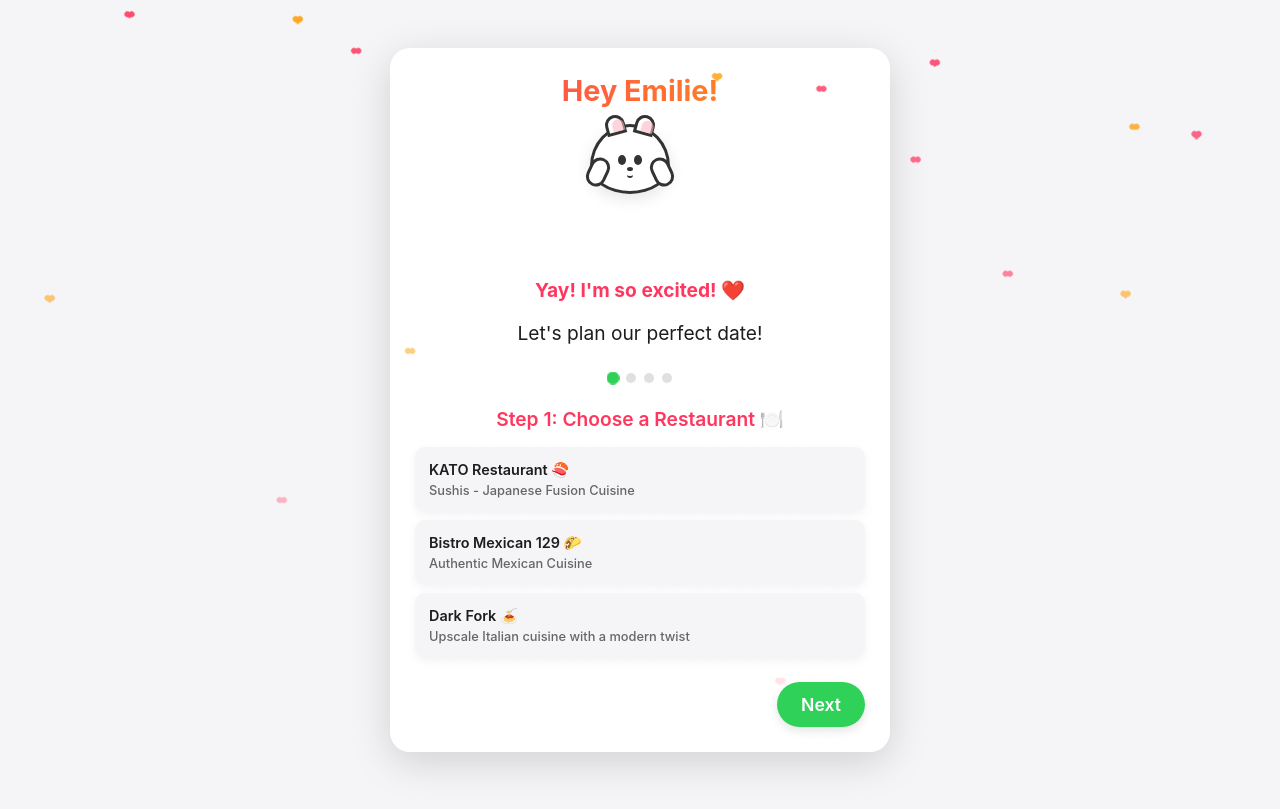
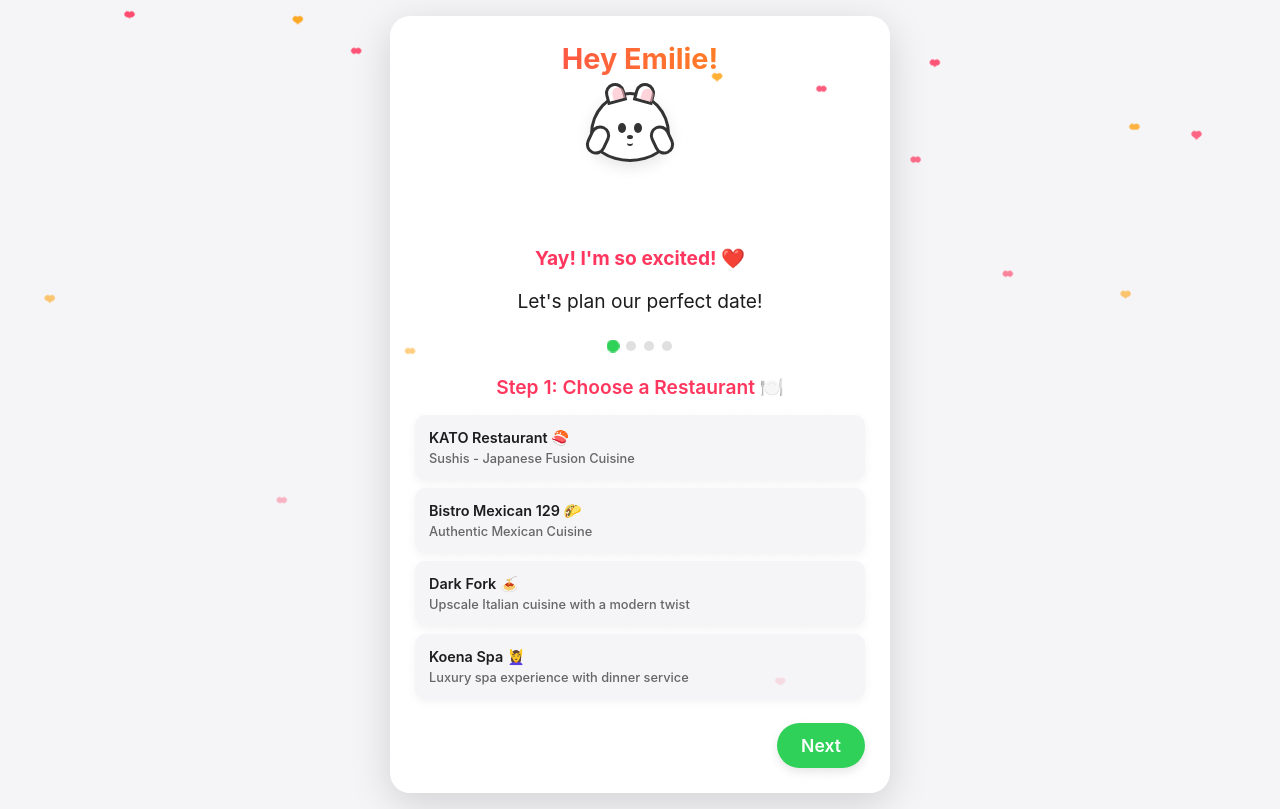
Before and after one commit to Habou7/Emiliedate, a plain HTML site: page index.html in a window 1280 px wide. Both pictures are taken after a click on the button "Yes!". Drawn offline with Linux system fonts and the light colour scheme.

Commit message:
Update index.html

```diff
--- a/index.html
+++ b/index.html
@@ -613,6 +613,10 @@
                         <div class="option-title">Dark Fork 🍝</div>
                         <div class="option-desc">Upscale Italian cuisine with a modern twist</div>
                     </div>
+                    <div class="option-item" data-restaurant="koena">
+                        <div class="option-title">Koena Spa 💆‍♀️</div>
+                        <div class="option-desc">Luxury spa experience with dinner service</div>
+                    </div>
                 </div>
                 <div class="step-buttons">
                     <div></div> <!-- Empty div for spacing -->
```
